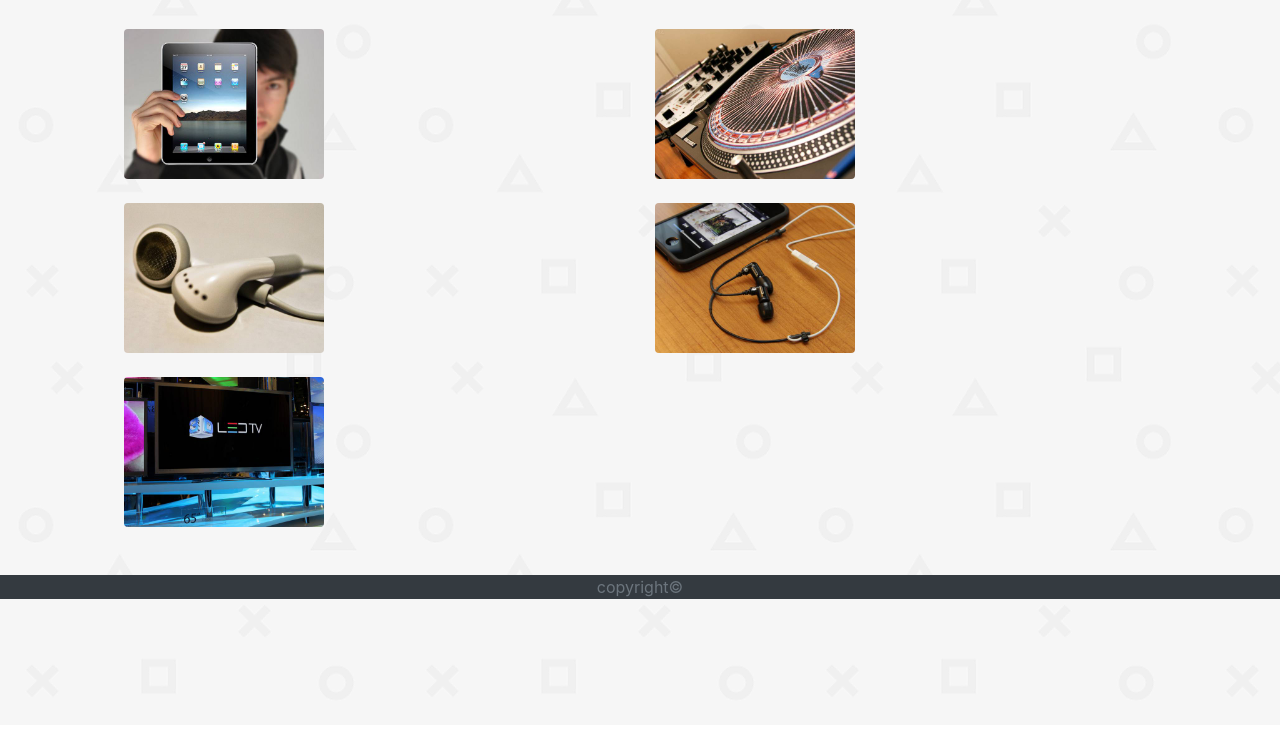
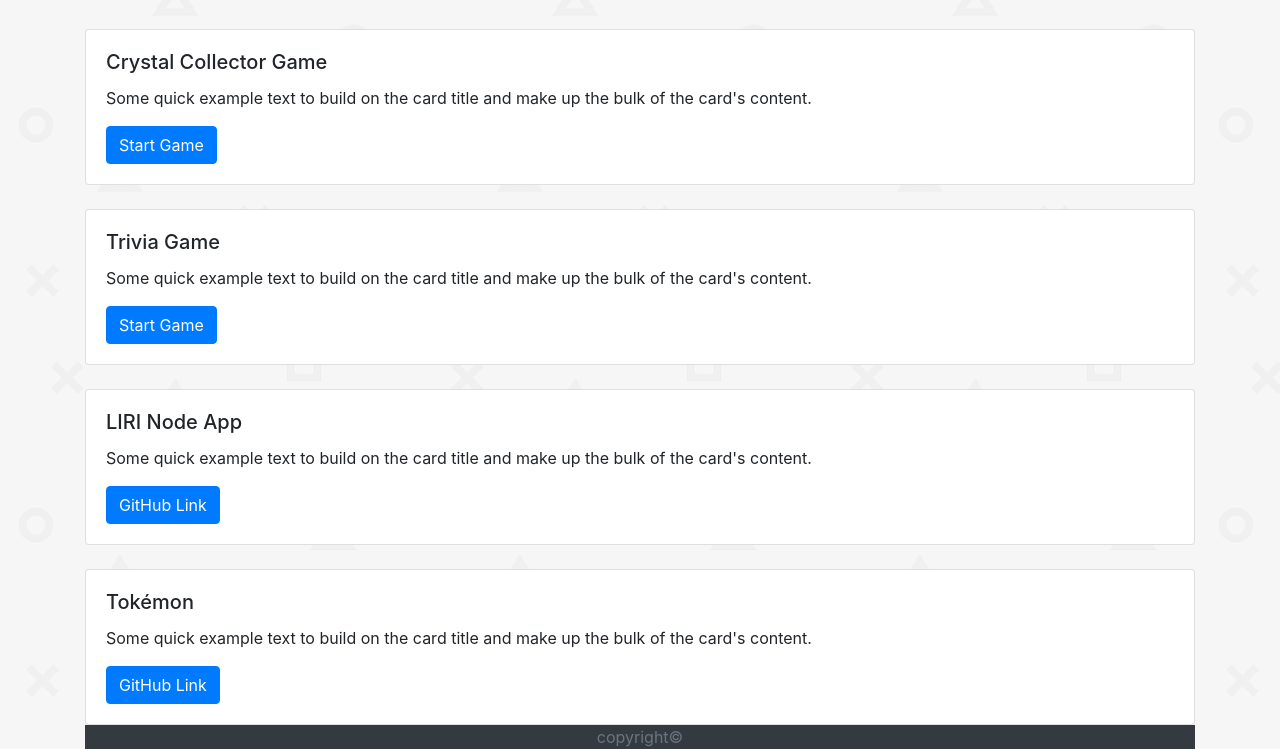
Before and after one commit to janthonybright/Bootstrap-Portfolio, a plain HTML site: page portfolio.html in a window 1280 px wide. Shown: the part 75-824 px from the top of the page. Before the commit the page ends 800 px from the top, so only its background shows below. Drawn offline with nearby package versions, Linux system fonts and the light colour scheme.

Commit message:
updated portfolio

```diff
--- /dev/null
+++ b/assets/style.css
@@ -0,0 +1,3 @@
+footer {
+    width: 100%;
+}
--- a/portfolio.html
+++ b/portfolio.html
@@ -40,29 +40,41 @@
                 <h1 class="">Portfolio</h1>
             </div>
         </div>
-        <div class="row m-4">
-            <div class="col-sm-11 col-md-6">
-                <img class="rounded" src="assets/images/technics-q-c-640-480-1.jpg" alt="thumbnail" width="200px">
+        <div class="card">
+            <div class="card-body">
+              <h5 class="card-title">Crystal Collector Game</h5>
+              <p class="card-text">Some quick example text to build on the card title and make up the bulk of the card's content.</p>
+              <a href="https://janthonybright.github.io/unit-4-game/" class="btn btn-primary">Start Game</a>
             </div>
-            <div class="col-sm-11 col-md-6">
-                <img class="rounded" src="assets/images/technics-q-c-640-480-2.jpg" alt="thumbnail" width="200px">
+          </div>
+          <br>
+          <div class="card">
+            <div class="card-body">
+              <h5 class="card-title">Trivia Game</h5>
+              <p class="card-text">Some quick example text to build on the card title and make up the bulk of the card's content.</p>
+              <a href="https://janthonybright.github.io/TriviaGame/" class="btn btn-primary">Start Game</a>
             </div>
-        </div>
-        <div class="row m-4">
-            <div class="col-sm-11 col-md-6">
-                <img class="rounded" src="assets/images/technics-q-c-640-480-5.jpg" alt="thumbnail" width="200px">
+          </div>
+          <br>
+          <div class="card">
+            <div class="card-body">
+              <h5 class="card-title">LIRI Node App</h5>
+              <p class="card-text">Some quick example text to build on the card title and make up the bulk of the card's content.</p>
+              <a href="https://github.com/janthonybright/liri-node-app" class="btn btn-primary">GitHub Link</a>
             </div>
-            <div class="col-sm-11 col-md-6">
-                <img class="rounded" src="assets/images/technics-q-c-640-480-7.jpg" alt="thumbnail" width="200px">
+          </div>
+          <br>
+          <div class="card">
+            <div class="card-body">
+              <h5 class="card-title">Tokémon</h5>
+              <p class="card-text">Some quick example text to build on the card title and make up the bulk of the card's content.</p>
+              <a href="https://github.com/janthonybright/Morpheus" class="btn btn-primary">GitHub Link</a>
             </div>
-        </div>
-        <div class="row m-4">
-            <div class="col-sm-11 col-md-6">
-                <img class="rounded" src="assets/images/technics-q-c-640-480-9.jpg" alt="image" width="200px">
-            </div>
-        </div>
-    </div>
-<footer class="sticky-bottom mt-5 bg-dark text-secondary text-center">copyright©</footer>
+          </div>
+
+<footer class="bg-dark text-center text-secondary">copyright©</footer>
+
+<link rel="stylesheet" href="style.css">
 </body>
 
 </html>
```
Also changed, not shown: contact.html (+2 -0 lines), index.html (+9 -9 lines).
